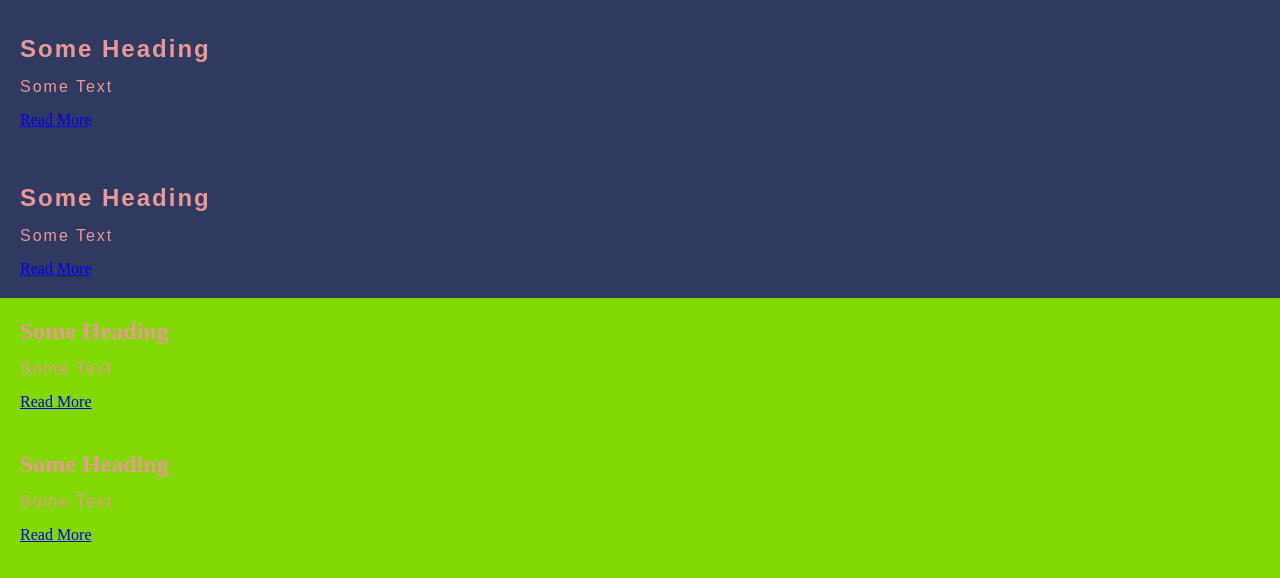
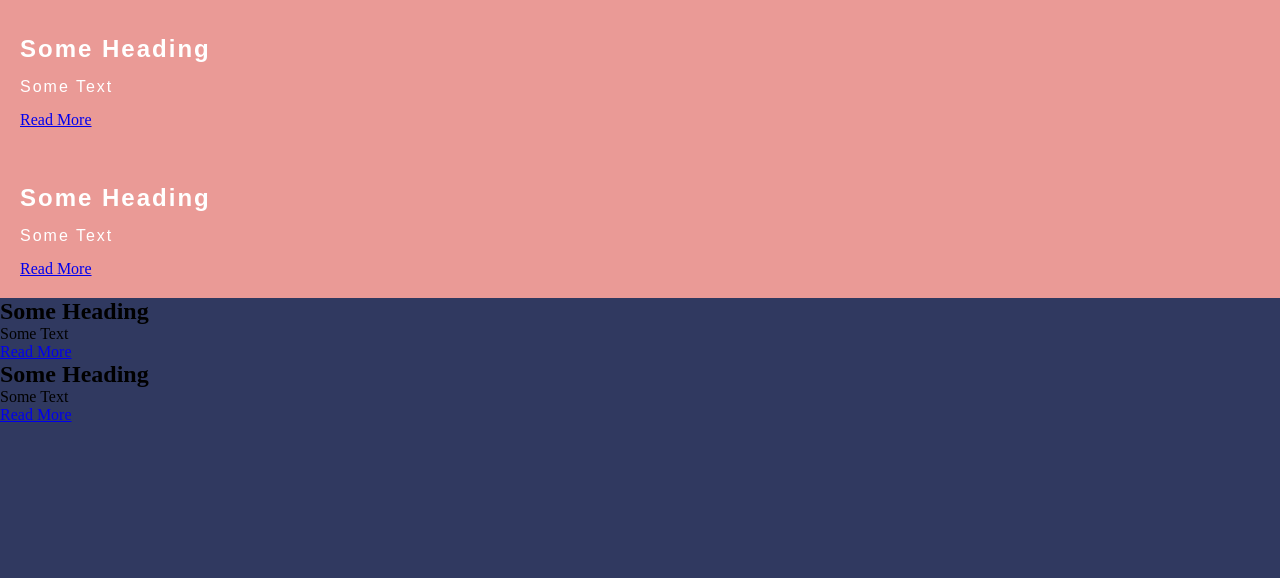
Before and after one commit to ElideZavala/Sass-, a website: page Ressourse-Files/up/index.html in a window 1280 px wide. Drawn offline with Linux system fonts and the light colour scheme.

Commit message:
@extend-Method-2

```diff
--- a/Ressourse-Files/sass/_lesson-13-extend.scss
+++ b/Ressourse-Files/sass/_lesson-13-extend.scss
@@ -1,37 +1,62 @@
 // Lesson 13 => @extend rule
-body {
-	background-color: rgb(130, 216, 2);
-	color: red;
+// body {
+// 	background-color: rgb(130, 216, 2);
+// 	color: red;
+// }
+
+// // Method - 1 => Using CSS Selectors
+// .section-1 {
+// 	background-color: color(color-primary);
+
+// 	&__content {
+// 		padding: 20px;
+// 		color: color(color-secondary);
+
+// 		&--title {
+// 			margin: 15px 0;
+// 			font-family: Arial, Helvetica, sans-serif;
+// 			letter-spacing: 2px;
+// 		}
+
+// 		&--para {
+// 			@extend .section-1__content--title;
+// 			// @extend &--title
+// 		}
+// 	}
+// }
+
+// .section-2 {
+
+// 	&__content {
+// 		@extend .section-1__content;
+
+// 		&--para {
+// 			@extend .section-1__content--title;
+// 		}
+// 	}
+// }
+
+// Method -2 => Using Placeholder Rulesets
+
+%text-styling {
+	margin: 15px 0;
+	font-family: Arial, Helvetica, sans-serif;
+	letter-spacing: 2px;
 }
 
-// Method - 1 => Using CSS Selectors
 .section-1 {
-	background-color: color(color-primary);
+	background-color: color(color-secondary);
 
 	&__content {
 		padding: 20px;
-		color: color(color-secondary);
+		color: color(color-white);
 
 		&--title {
-			margin: 15px 0;
-			font-family: Arial, Helvetica, sans-serif;
-			letter-spacing: 2px;
+			@extend %text-styling;
 		}
 
 		&--para {
-			@extend .section-1__content--title;
-			// @extend &--title
+			@extend %text-styling;
 		}
 	}
 }
-
-.section-2 {
-
-	&__content {
-		@extend .section-1__content;
-
-		&--para {
-			@extend .section-1__content--title;
-		}
-	}
-}
```
Also changed, not shown: Ressourse-Files/up/css/style.css, 1 other file.
